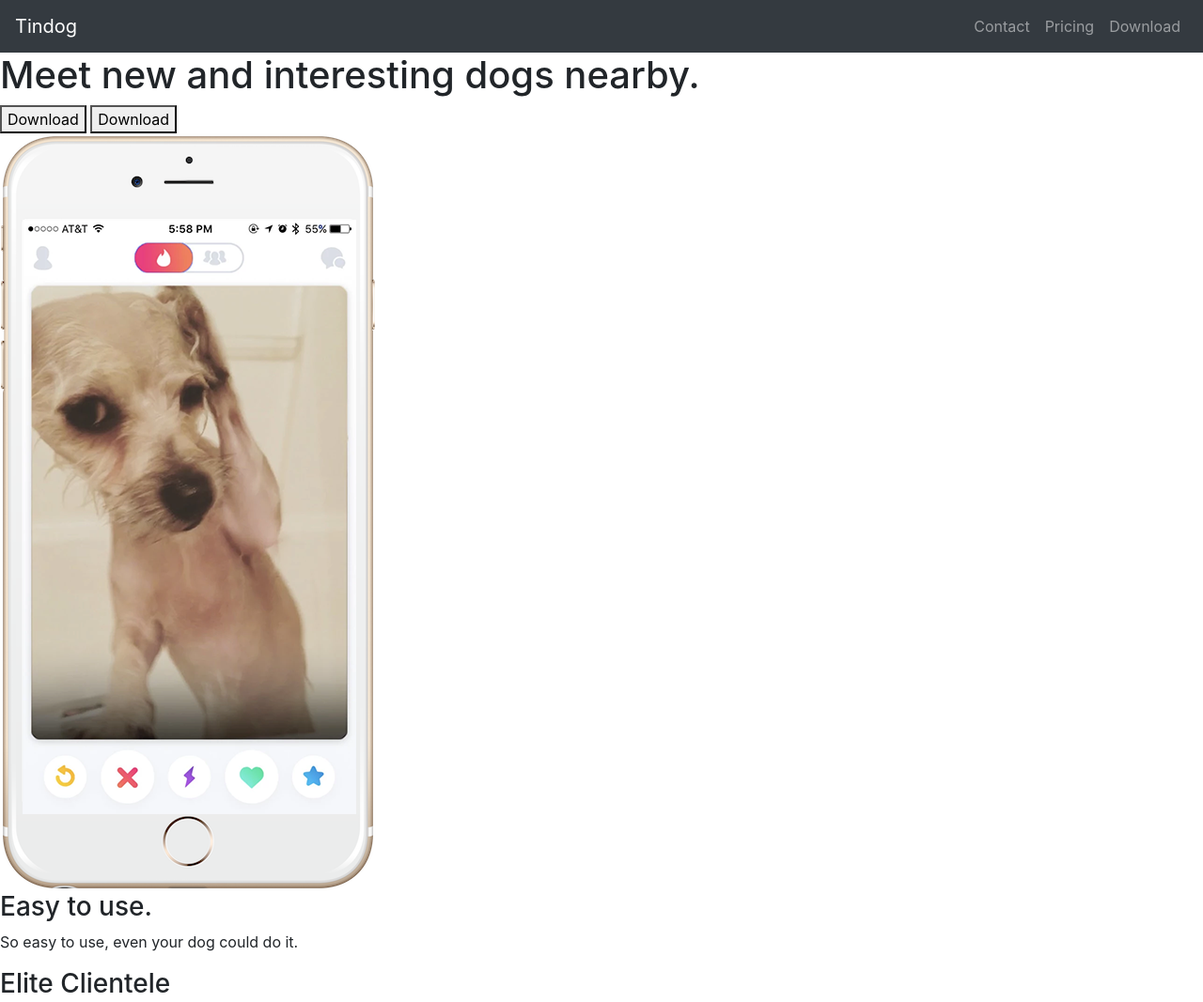
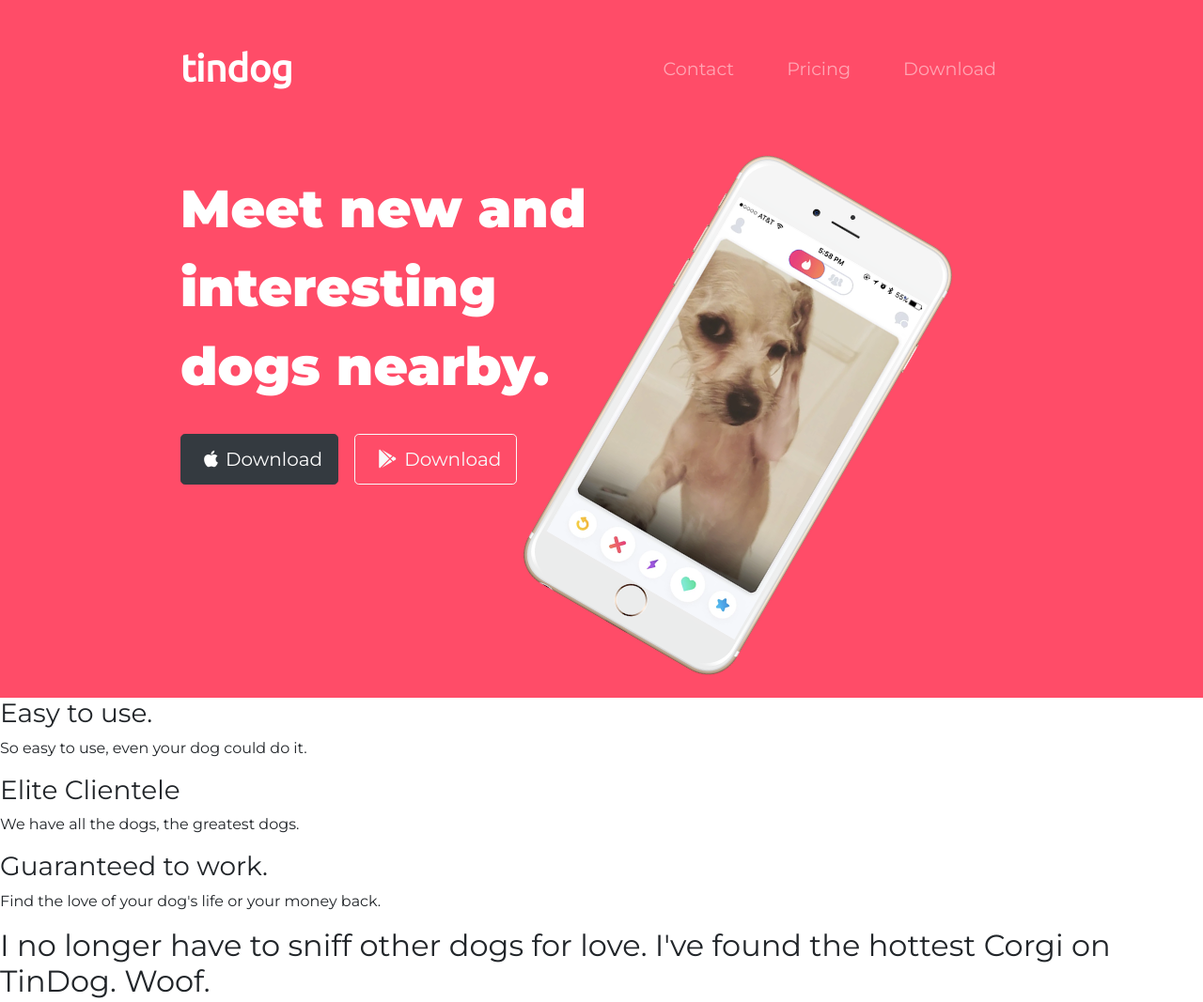
Before and after one commit to JimmyDang/Tindog_bootstrap, a plain HTML site: page index.html in a window 1280 px wide. Shown: the top 1067 px of the page at 94% size. Drawn offline with nearby package versions, Linux system fonts and the light colour scheme.

Commit message:
Finish title section

```diff
--- a/css/styles.css
+++ b/css/styles.css
@@ -0,0 +1,45 @@
+body{
+  font-family: "Montserrat";
+}
+/* title section */
+#title{
+  background-color: #ff4c68;
+  color: #FFF
+}
+.container-fluid{
+padding: 3% 15%;
+}
+h1 {
+  font-family: 'Montserrat';
+  font-weight: 900;
+  font-size: 3.5rem;
+  line-height: 1.5;
+}
+  /* Navigation bar */
+.navbar{
+    padding: 0 0 4.5rem;
+  }
+.navbar-brand{
+  font-family: "Ubuntu";
+  font-size: 2.5rem;
+  font-weight: 900;
+}
+
+.nav-link{
+  font-size: 1.2rem;
+  font-weight: 200;
+  margin: 0 20px;
+}
+/* download buttons */
+.download-button{
+  margin: 5% 3% 5% 0;
+}
+.title-icon{
+  padding: 8px;
+}
+/* title-image */
+.title-image{
+  width: 60%;
+  transform: rotate(30deg);
+  z-index: 1;
+}
--- a/index.html
+++ b/index.html
@@ -4,17 +4,24 @@
 <head>
   <meta charset="utf-8">
   <title>TinDog</title>
+  <!-- Stylesheet and bootstrap -->
+  <link rel="stylesheet" href="css/bootstrap.min.css">
   <link rel="stylesheet" href="css/styles.css">
-  <link rel="stylesheet" href="css/bootstrap.min.css">
+
+  <!-- google fonts -->
+  <link href="https://fonts.googleapis.com/css?family=Montserrat:400,900|Ubuntu" rel="stylesheet">
+  <!-- fontawesome -->
+  <link rel="stylesheet" href="https://use.fontawesome.com/releases/v5.8.1/css/all.css" integrity="sha384-50oBUHEmvpQ+1lW4y57PTFmhCaXp0ML5d60M1M7uH2+nqUivzIebhndOJK28anvf" crossorigin="anonymous">
 </head>
 
 <body>
 
   <section id="title">
-    <!-- Nav Bar -->
-    <nav class ="navbar navbar-expand-lg navbar-dark bg-dark">
-      <a class="navbar-brand" href="#">Tindog</a>
-      <button class="navbar-toggler" type="button" data-toggle="collapse" data-target ="#headerMenu">
+  <!-- Nav Bar -->
+  <div class="container-fluid">
+    <nav class="navbar navbar-expand-lg navbar-dark ">
+      <a class="navbar-brand" href="#">tindog</a>
+      <button class="navbar-toggler" type="button" data-toggle="collapse" data-target="#headerMenu">
         <span class="navbar-toggler-icon"></span>
       </button>
       <div class="collapse navbar-collapse" id="headerMenu">
@@ -32,17 +39,18 @@
       </div>
     </nav>
     <!-- Title -->
-
-    <div>
-      <h1>Meet new and interesting dogs nearby.</h1>
-      <button type="button">Download</button>
-      <button type="button">Download</button>
+    <div class="row">
+      <div class="col-lg-6">
+        <h1>Meet new and interesting dogs nearby.</h1>
+        <button class="btn btn-dark btn-lg download-button" type="button"><i class="fab fa-apple title-icon"></i>Download</button>
+        <button class="btn btn-outline-light btn-lg download-button" type="button"><i class="fab fa-google-play title-icon"></i>Download</button>
+      </div>
+      <div class="col-lg-6">
+        <img class="title-image" src="images/iphone6.png" alt="iphone-mockup">
+      </div>
     </div>
-    <div>
-      <img src="images/iphone6.png" alt="iphone-mockup">
-    </div>
-
-  </section>
+  </div>
+</section>
 
 
   <!-- Features -->
```
